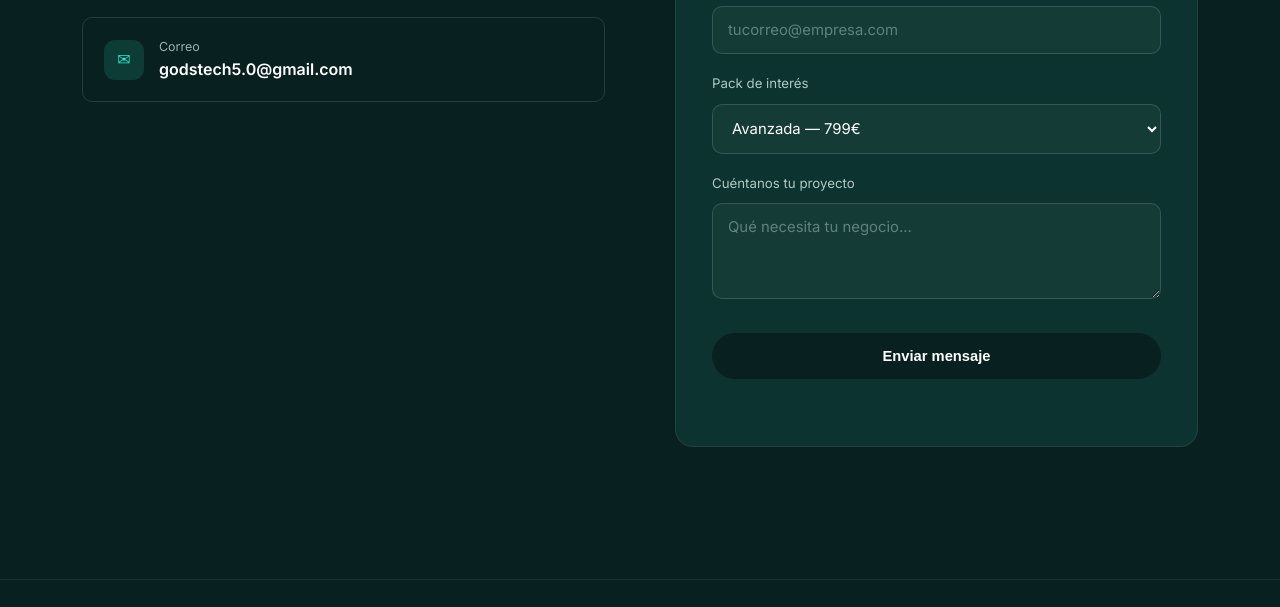
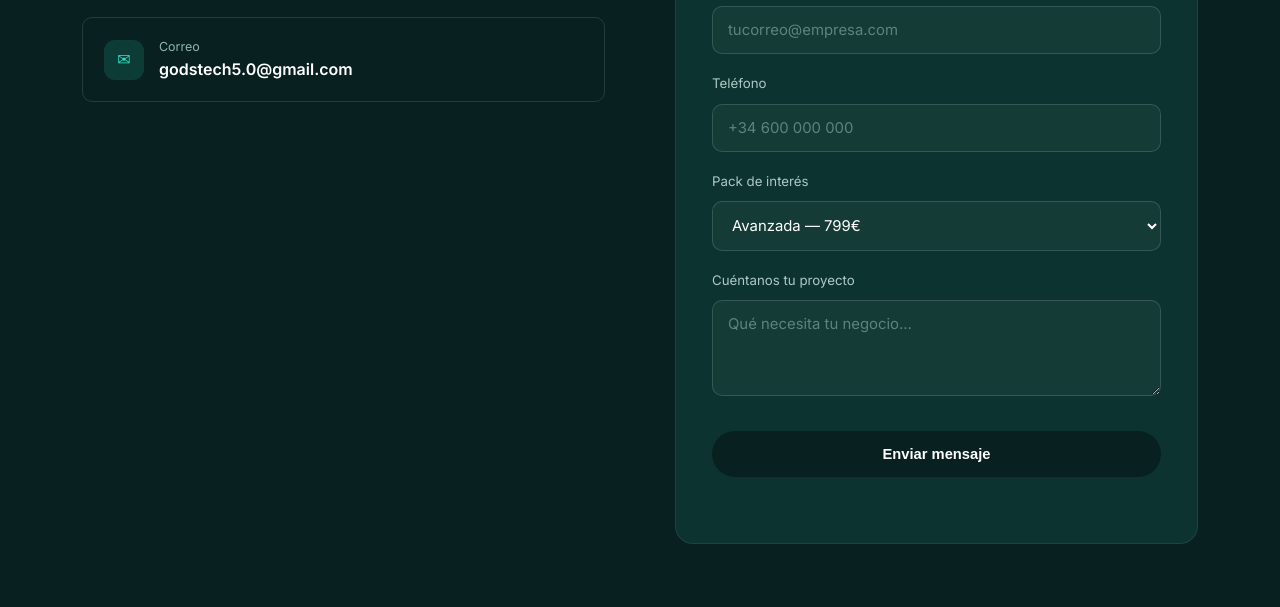
Before and after one commit to godstech50/GodsTech50, a plain HTML site: page index.html in a window 1280 px wide. Shown: the part 4236-4843 px from the top of the page. Drawn offline with Linux system fonts and the light colour scheme.

Commit message:
Add files via upload

```diff
--- a/index.html
+++ b/index.html
@@ -583,7 +583,7 @@
       </div>
     </div>
     <form class="contact-form" id="contactForm" action="https://api.web3forms.com/submit" method="POST">
-      <input type="hidden" name="access_key" value="TU_ACCESS_KEY_AQUI">
+      <input type="hidden" name="access_key" value="805b45c0-eb0f-437d-81b3-33b6c77af044">
       <input type="hidden" name="subject" value="Nuevo contacto desde GodsTech 5.0">
       <input type="checkbox" name="botcheck" style="display:none" tabindex="-1" autocomplete="off">
       <div class="field">
@@ -593,6 +593,10 @@
       <div class="field">
         <label for="email" class="i18n" data-i18n-es="Correo" data-i18n-en="Email">Correo</label>
         <input id="email" name="email" type="email" required placeholder="tucorreo@empresa.com" data-i18n-placeholder-es="tucorreo@empresa.com" data-i18n-placeholder-en="you@company.com">
+      </div>
+      <div class="field">
+        <label for="phone" class="i18n" data-i18n-es="Teléfono" data-i18n-en="Phone">Teléfono</label>
+        <input id="phone" name="phone" type="tel" placeholder="+34 600 000 000" data-i18n-placeholder-es="+34 600 000 000" data-i18n-placeholder-en="+34 600 000 000">
       </div>
       <div class="field">
         <label for="pack" class="i18n" data-i18n-es="Pack de interés" data-i18n-en="Pack you're interested in">Pack de interés</label>
```
